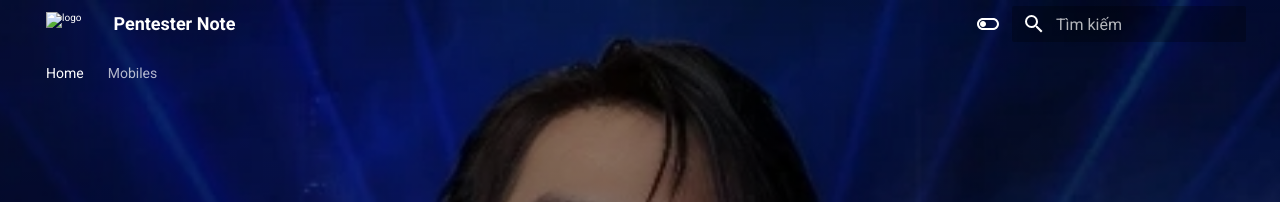
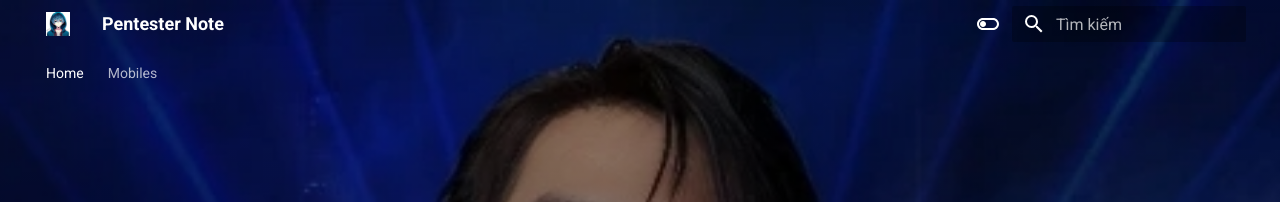
Before and after one commit to NagisaYumaa/mkdocs, an MkDocs documentation site: the page built from docs/index.md, in a window 1280 px wide. Shown: the top 202 px of the page. Built offline with MkDocs 1.6.1 and Material for MkDocs 9.7.7, drawn with Linux system fonts in a browser that asks for light colours.

Commit message:
Update logo and favicon paths in mkdocs.yml

```diff
--- a/mkdocs.yml
+++ b/mkdocs.yml
@@ -20,8 +20,8 @@ theme:
  custom_dir: overrides
 
 
- logo: docs/assets/images/1.jpg
- favicon: docs/assets/images/1.ico
+ logo: assets/images/1.jpg
+ favicon: assets/images/1.ico
 
  language: vi
 
```
